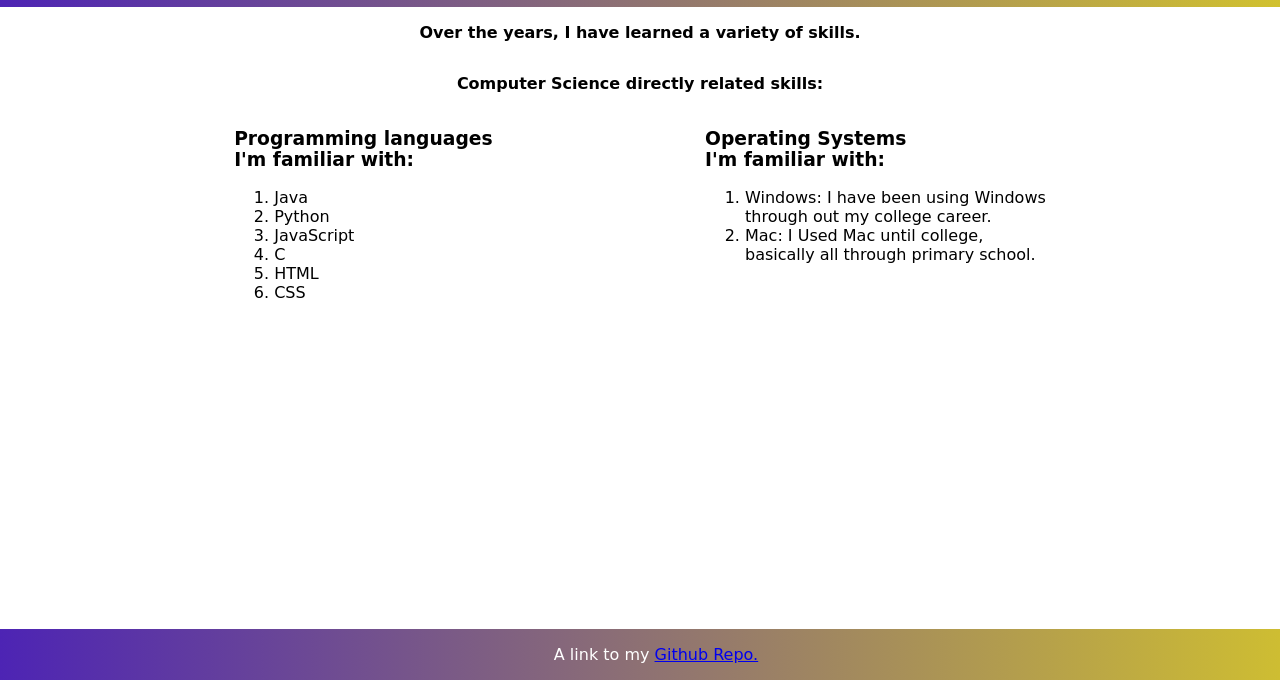
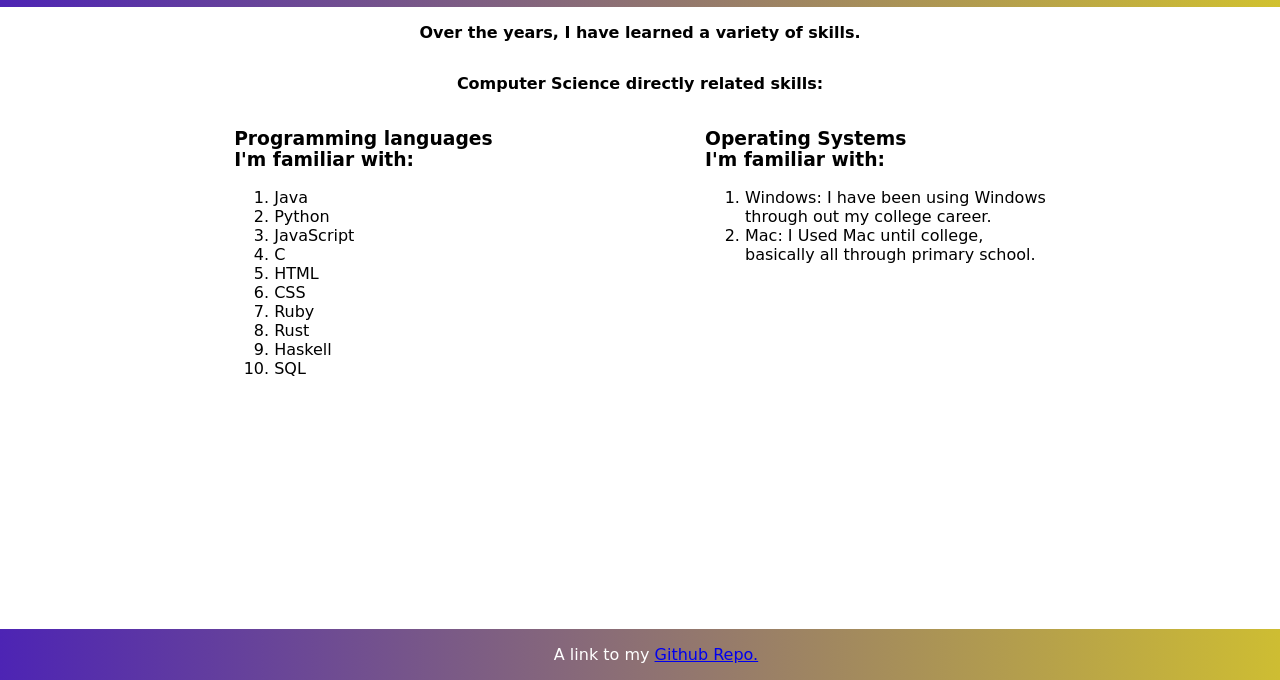
Before and after one commit to Stevedorm/PortfolioWebsite, a plain HTML site: page skills.html in a window 1280 px wide. Shown: the part 120-800 px from the top of the page. Drawn offline with Linux system fonts and the light colour scheme.

Commit message:
Updated some Info

```diff
--- a/skills.html
+++ b/skills.html
@@ -33,6 +33,10 @@
                     <li>C</li>
                     <li>HTML</li>
                     <li>CSS</li>
+                    <li>Ruby</li>
+                    <li>Rust</li>
+                    <li>Haskell</li>
+                    <li>SQL</li>
                 </ol>
             </div>
             <div>
```
